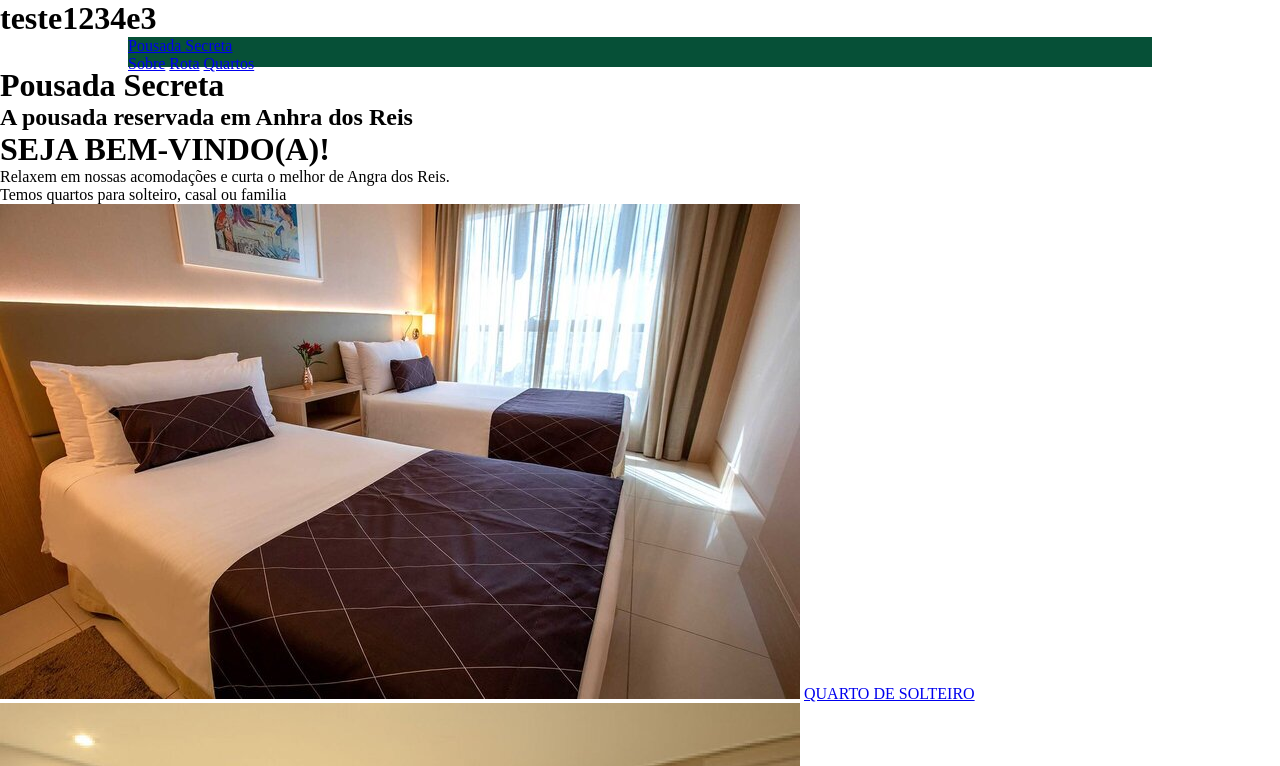
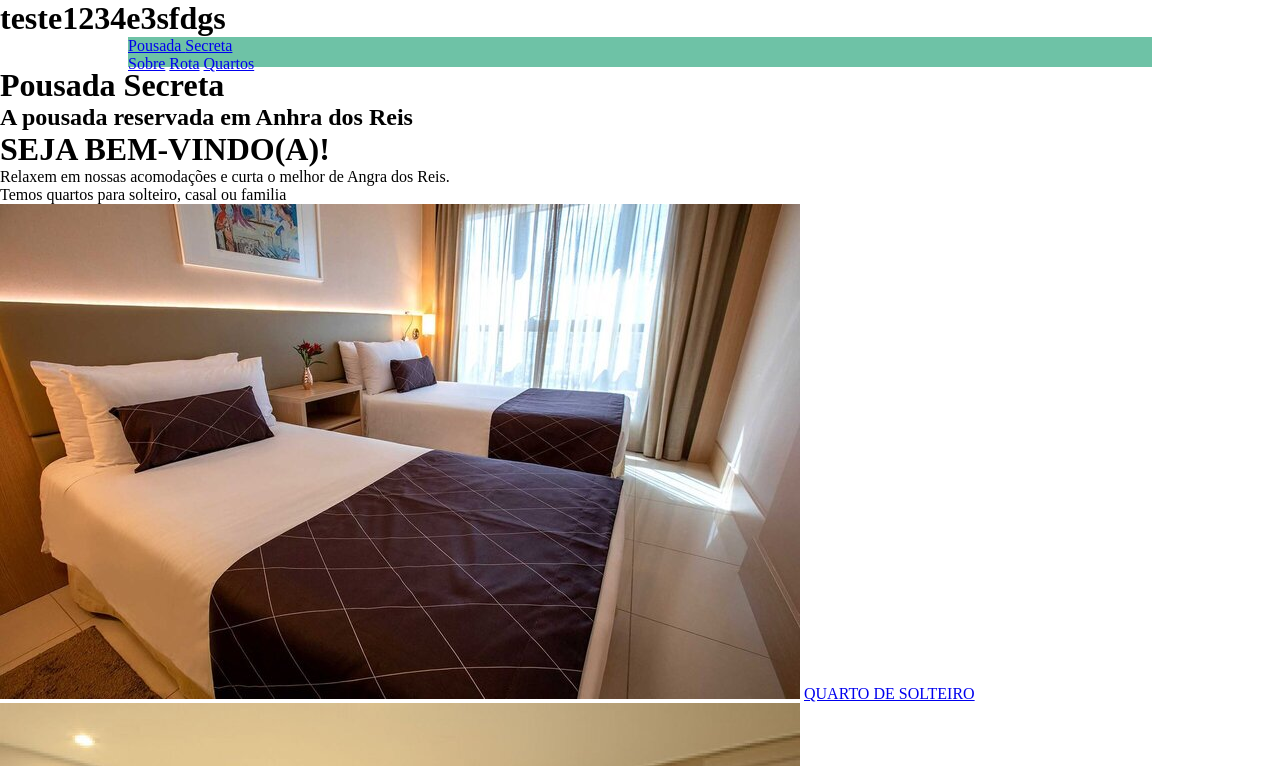
Before and after one commit to Guilherm001/Pousada-Secreta01, a plain HTML site: page index.html in a window 1280 px wide. Shown: the top 766 px of the page. Drawn offline with Linux system fonts and the light colour scheme.

Commit message:
mudando a cor da faixa

```diff
--- a/index.html
+++ b/index.html
@@ -13,7 +13,7 @@
     <header>
         <div>
             <h1>
-                teste1234e3
+                teste1234e3sfdgs
             </h1>
         </div>
         <div class="topo">
--- a/style.css
+++ b/style.css
@@ -9,7 +9,7 @@ body{
     width: 1024px;
     height: 30px;
     margin: auto;
-    background-color: rgb(6, 80, 55);
+    background-color: rgb(110, 194, 166);
 }
 .teste{
     background-image: ;
```
